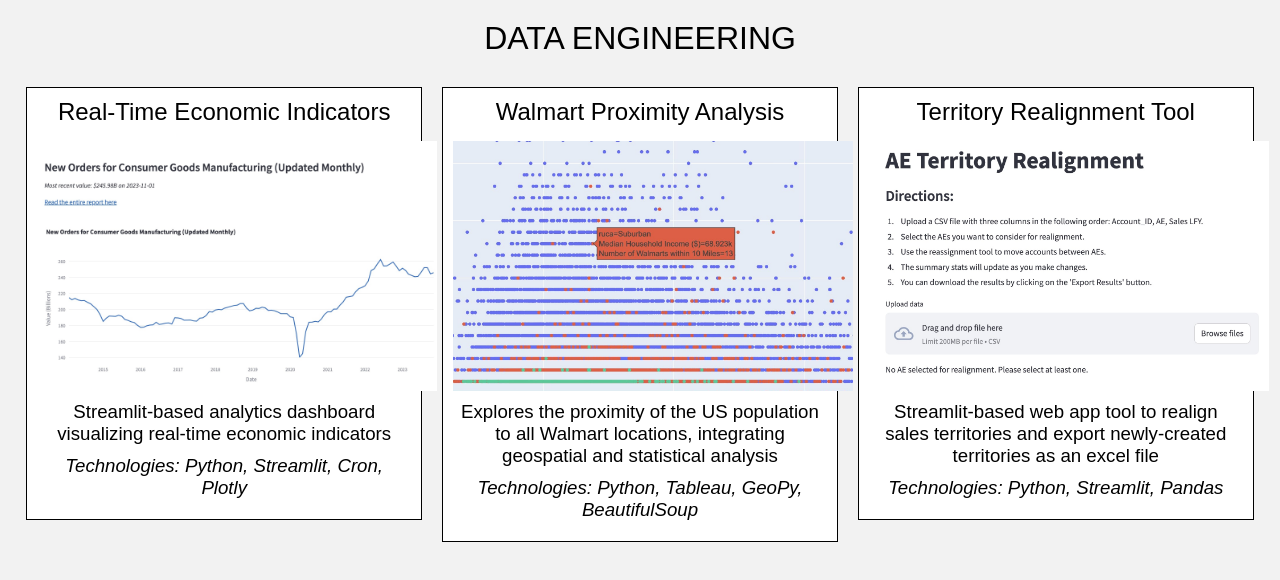
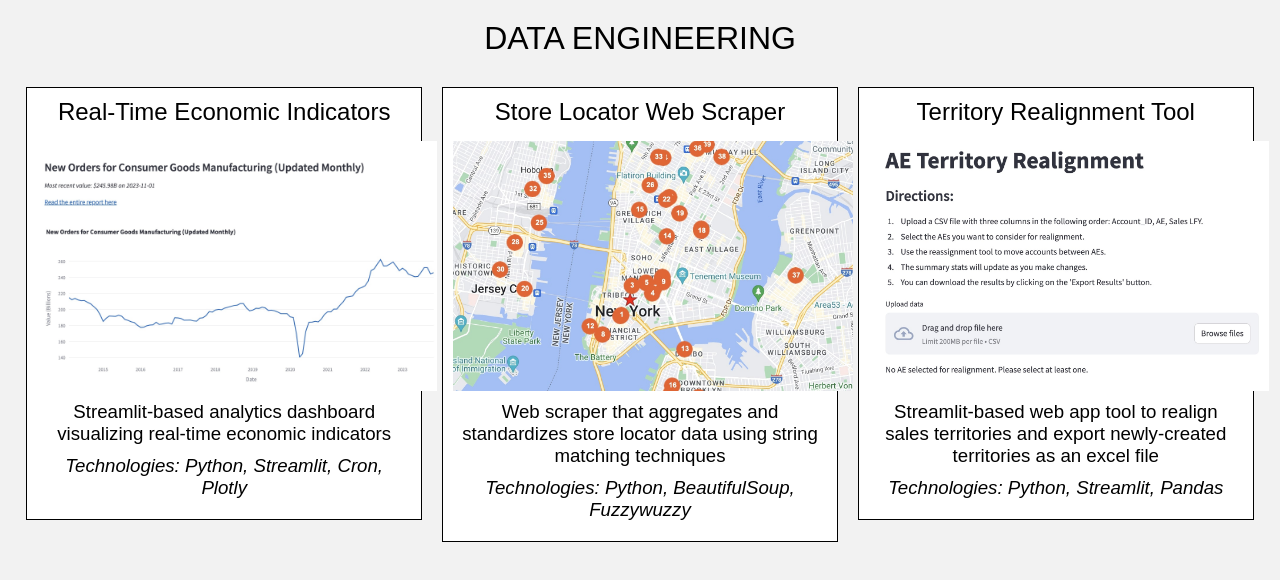
Before and after one commit to zachpinto/zachpinto.github.io, a plain HTML site: page projects/data_engineering.html in a window 1280 px wide. Drawn offline with Linux system fonts and the light colour scheme.

Commit message:
Update data_engineering.html

```diff
--- a/projects/data_engineering.html
+++ b/projects/data_engineering.html
@@ -95,12 +95,12 @@
         <!-- Project 2 -->
         <a href="https://github.com/pintoza/eyewear-retailer-scraper-aggregator" class="project-link">
             <div class="project">
-                <div class="project-title">Walmart Proximity Analysis</div>
+                <div class="project-title">Store Locator Web Scraper</div>
                 <div class="project-image">
-                    <img src="../images/projects/computational_science/walmart_proximity_analysis.jpg" alt="Walmart Proximity Analysis">
+                    <img src="../images/projects/computational_science/store_locator_web_scraper.jpg" alt="Store Locator Web Scraper">
                 </div>
-                <div class="project-description">Explores the proximity of the US population to all Walmart locations, integrating geospatial and statistical analysis</div>
-                <div class="project-technologies">Technologies: Python, Tableau, GeoPy, BeautifulSoup</div>
+                <div class="project-description">Web scraper that aggregates and standardizes store locator data using string matching techniques</div>
+                <div class="project-technologies">Technologies: Python, BeautifulSoup, Fuzzywuzzy</div>
             </div>
         </a>
         <!-- Project 3 -->
```
